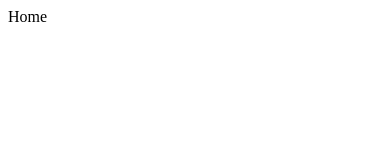
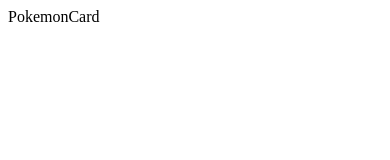
Before and after one commit to edgardomendoza1g/react-pokeapp, a React (Create React App) app in the folder poke-app/: page / in a window 390 px wide. Shown: the top 160 px of the page. Built offline with nearby package versions, Linux system fonts and the light colour scheme.

Commit message:
Create the PokemonCard component and we pass the component inside Home, right it just minimum code but here we have our basic structure, also we are using material UI to make it responsive.

```diff
--- a/poke-app/package.json
+++ b/poke-app/package.json
@@ -3,6 +3,9 @@
   "version": "0.1.0",
   "private": true,
   "dependencies": {
+    "@emotion/react": "^11.11.1",
+    "@emotion/styled": "^11.11.0",
+    "@mui/material": "^5.14.0",
     "@testing-library/jest-dom": "^5.16.5",
     "@testing-library/react": "^13.4.0",
     "@testing-library/user-event": "^13.5.0",
--- /dev/null
+++ b/poke-app/src/components/PokemonCard.tsx
@@ -0,0 +1,9 @@
+import React from 'react'
+
+const PokemonCard = () => {
+  return (
+    <div>PokemonCard</div>
+  )
+}
+
+export default PokemonCard
--- a/poke-app/src/pages/Home.tsx
+++ b/poke-app/src/pages/Home.tsx
@@ -1,9 +1,17 @@
-import React from 'react'
+import { Grid } from "@mui/material";
+import React from "react";
+import PokemonCard from "../components/PokemonCard";
 
 const Home = () => {
   return (
-    <div>Home</div>
-  )
-}
+    <div>
+      <Grid container spacing={2}>
+        <Grid item xs={12} sm={6} md={4} lg={3}>
+          <PokemonCard />
+        </Grid>
+      </Grid>
+    </div>
+  );
+};
 
-export default Home
+export default Home;
```
Also changed, not shown: 1 other file (tests, documents, lock files or other folders).
